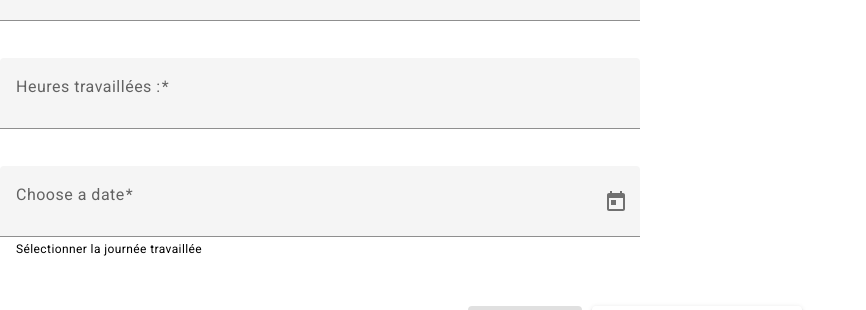
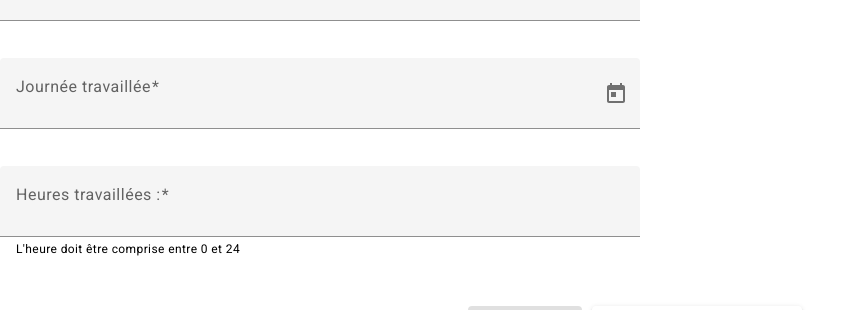
Before and after one commit to Cyril-BIER/TSE-Startup-POC, an Angular app in the folder WEB/: page /temps-formulaire in a window 1280 px wide. Shown: the part 136-446 px from the top of the page, without its empty margins (0-866 px from the left). Built offline with nearby package versions, Linux system fonts and the light colour scheme.

Commit message:
fix temps form

```diff
--- a/WEB/src/app/temps-formulaire/temps-formulaire.component.html
+++ b/WEB/src/app/temps-formulaire/temps-formulaire.component.html
@@ -7,15 +7,15 @@
         </mat-select>
     </mat-form-field>
     <mat-form-field>
+        <mat-label>Journée travaillée</mat-label>
+        <input matInput formControlName="date" [matDatepicker]="picker">
+        <mat-datepicker-toggle matIconSuffix [for]="picker"></mat-datepicker-toggle>
+        <mat-datepicker #picker></mat-datepicker>
+    </mat-form-field>
+    <mat-form-field>
         <mat-label>Heures travaillées :</mat-label>
         <input matInput formControlName="nbr_heures" type="number" placeholder="2.5" />
-    </mat-form-field>
-    <mat-form-field>
-        <mat-label>Choose a date</mat-label>
-        <input matInput formControlName="date" [matDatepicker]="picker">
-        <mat-hint>Sélectionner la journée travaillée</mat-hint>
-        <mat-datepicker-toggle matIconSuffix [for]="picker"></mat-datepicker-toggle>
-        <mat-datepicker #picker></mat-datepicker>
+        <mat-hint *ngIf="!tempsForm.valid">L'heure doit être comprise entre 0 et 24</mat-hint>
     </mat-form-field>
     <div class="buttons">
         <button color="primary" mat-raised-button type="submit" [disabled]="!tempsForm.valid">Enregistrer</button>
```
